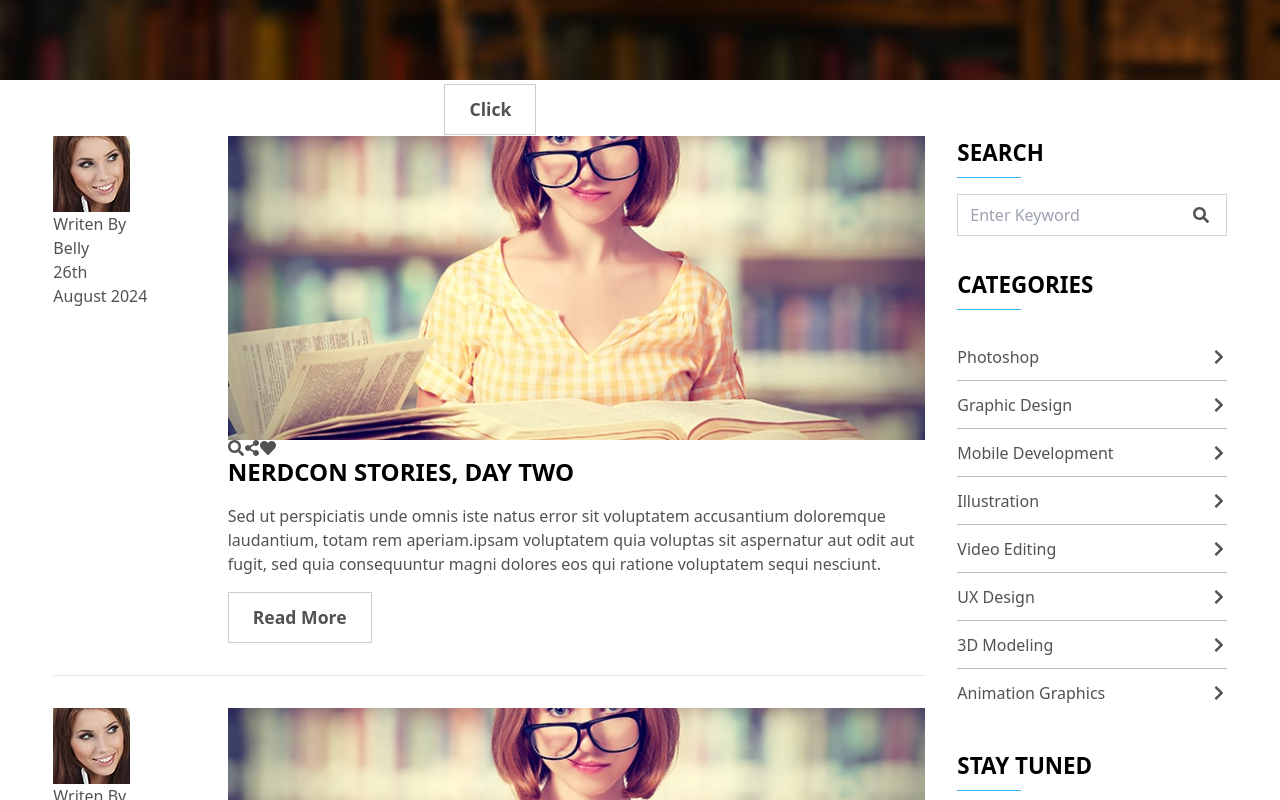
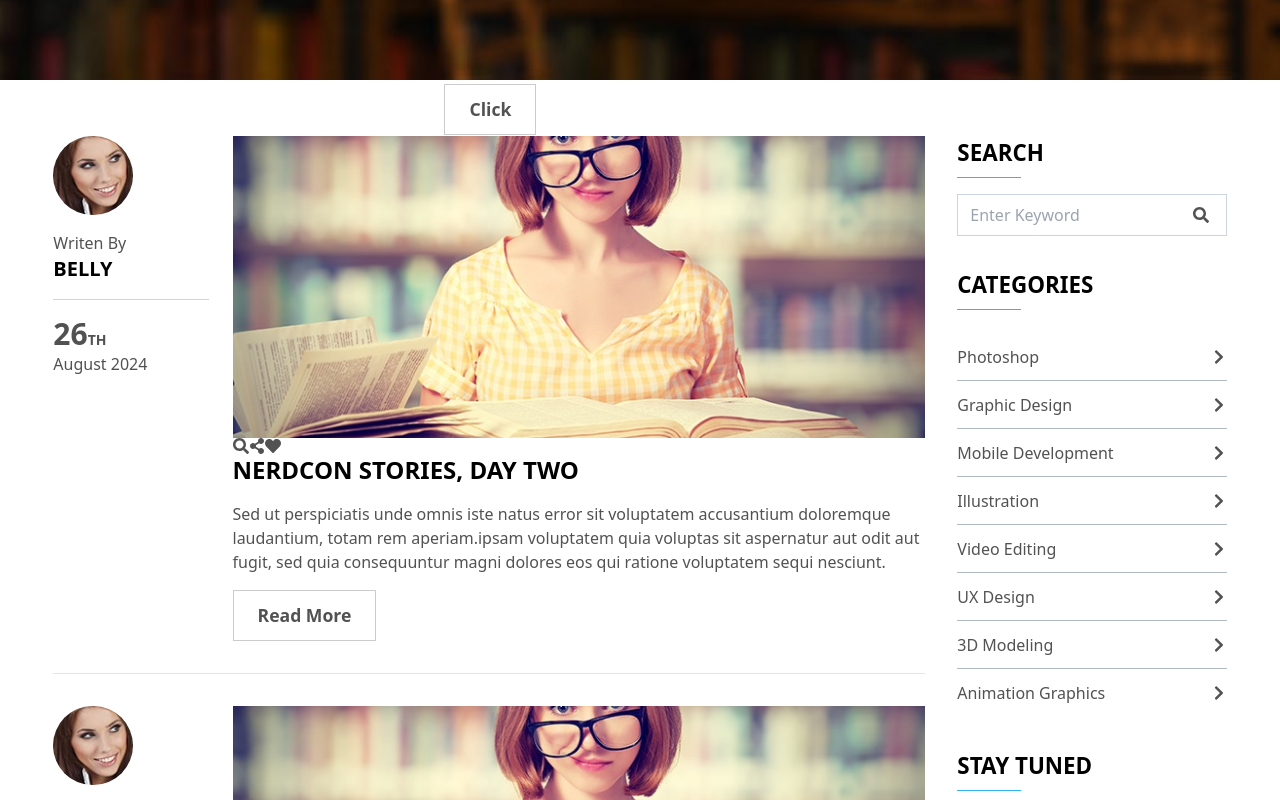
Before and after one commit to emmanuel-cruz-dev/literarium, a React (Vite) app: page /blog in a window 1280 px wide. Shown: the part 560-1360 px from the top of the page. Built offline with nearby package versions, Linux system fonts and the light colour scheme.

Commit message:
agregando clases a blog main article

```diff
--- a/src/components/routes/blog/BlogMain.tsx
+++ b/src/components/routes/blog/BlogMain.tsx
@@ -9,22 +9,22 @@ import MainBlogImg1 from "../../../assets/images/main-blog-img1.jpg";
 
 const BlogMainArticle = () => {
   return (
-    <article className="grid grid-cols-5 border-b border-neutral-200 pb-8">
-      <div>
+    <article className="blog-main__article__container grid gap-6 grid-cols-5 border-b border-neutral-200 pb-8">
+      <div className="col-span-1 flex flex-col gap-4">
+        <figure className="rounded-full overflow-hidden w-20">
+          <img className="w-full h-full" src={MainBlogWriter1} alt="" />
+        </figure>
+
+        <div className="border-b border-neutral-300 pb-4">
+          <p>Writen By</p>
+          <h2 className="text-xl uppercase font-semibold text-black">Belly</h2>
+        </div>
+
         <div>
-          <figure>
-            <img src={MainBlogWriter1} alt="" />
-          </figure>
-          <div>
-            <p>Writen By</p>
-            <h2>Belly</h2>
-          </div>
-        </div>
-        <div>
-          <p>
+          <span className="blog-main__article__date-number text-3xl font-bold">
             26
-            <span>th</span>
-          </p>
+          </span>
+          <span className="uppercase font-bold text-sm">th</span>
           <p>August 2024</p>
         </div>
       </div>
--- a/src/styles/pages.css
+++ b/src/styles/pages.css
@@ -224,6 +224,14 @@
 /***************************************
  *             Start: Blog             *
  ***************************************/
+
+.blog-main__article__date-number {
+  transition: color 0.3s ease-in-out;
+}
+
+.blog-main__article__container:hover .blog-main__article__date-number {
+  color: var(--accent-color);
+}
 
 .blog-content__user-image__container {
   width: 4.8rem;
```
